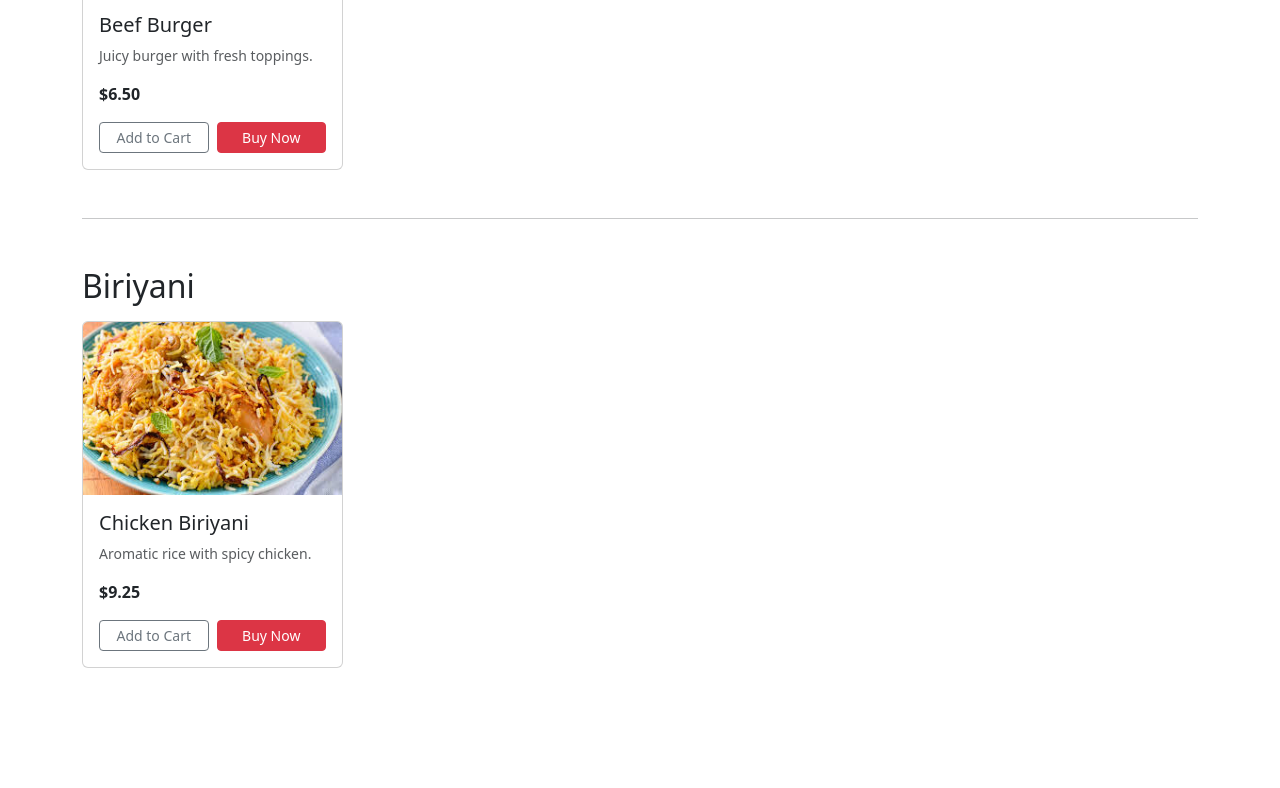
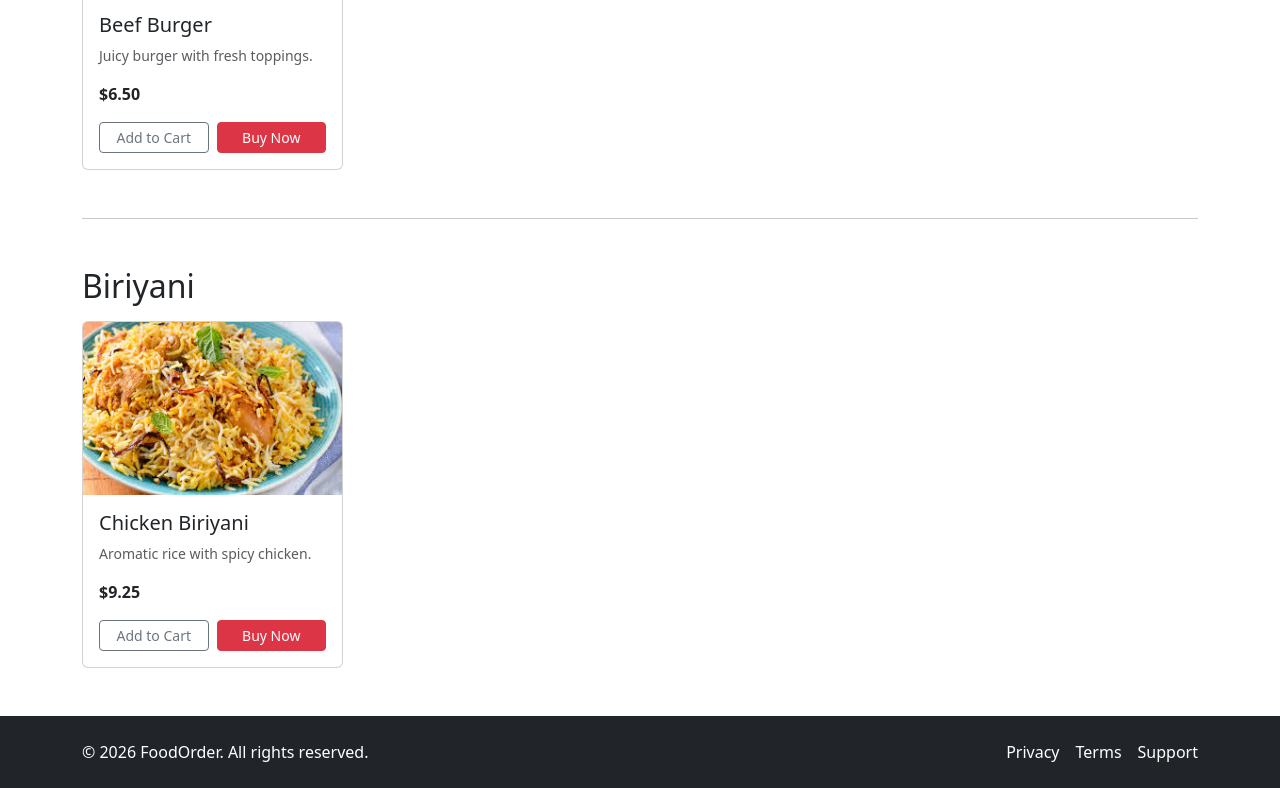
Before and after one commit to nirjonroy/food-order-university-assignment, a plain HTML site: page index.html in a window 1280 px wide. Shown: the part 1132-1920 px from the top of the page. Before the commit the page ends 1848 px from the top, so only its background shows below. Drawn offline with nearby package versions, Linux system fonts and the light colour scheme; files that its build step writes are made by us from their sources; files whose address does not match are found by name.

Commit message:
add footer

```diff
--- a/index.html
+++ b/index.html
@@ -103,6 +103,17 @@
   </div>
 </section>
 
+<footer class="bg-dark text-white mt-5">
+  <div class="container py-4 d-flex flex-column flex-md-row justify-content-between align-items-center">
+    <p class="mb-2 mb-md-0">© 2026 FoodOrder. All rights reserved.</p>
+    <div class="d-flex gap-3">
+      <a class="text-white text-decoration-none" href="#">Privacy</a>
+      <a class="text-white text-decoration-none" href="#">Terms</a>
+      <a class="text-white text-decoration-none" href="#">Support</a>
+    </div>
+  </div>
+</footer>
+
 
     <script src="https://cdn.jsdelivr.net/npm/bootstrap@5.3.7/dist/js/bootstrap.bundle.min.js"></script>
     <script src="js/main.js"></script>
```
